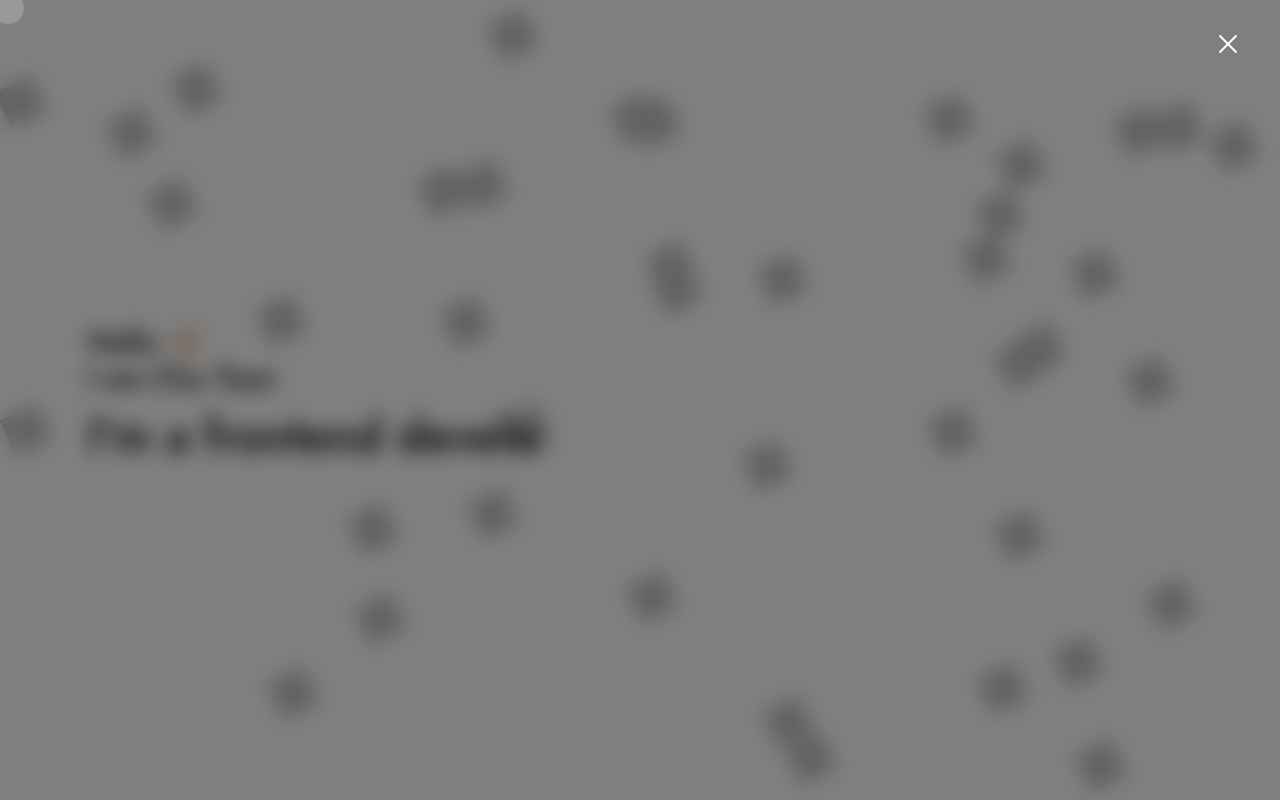
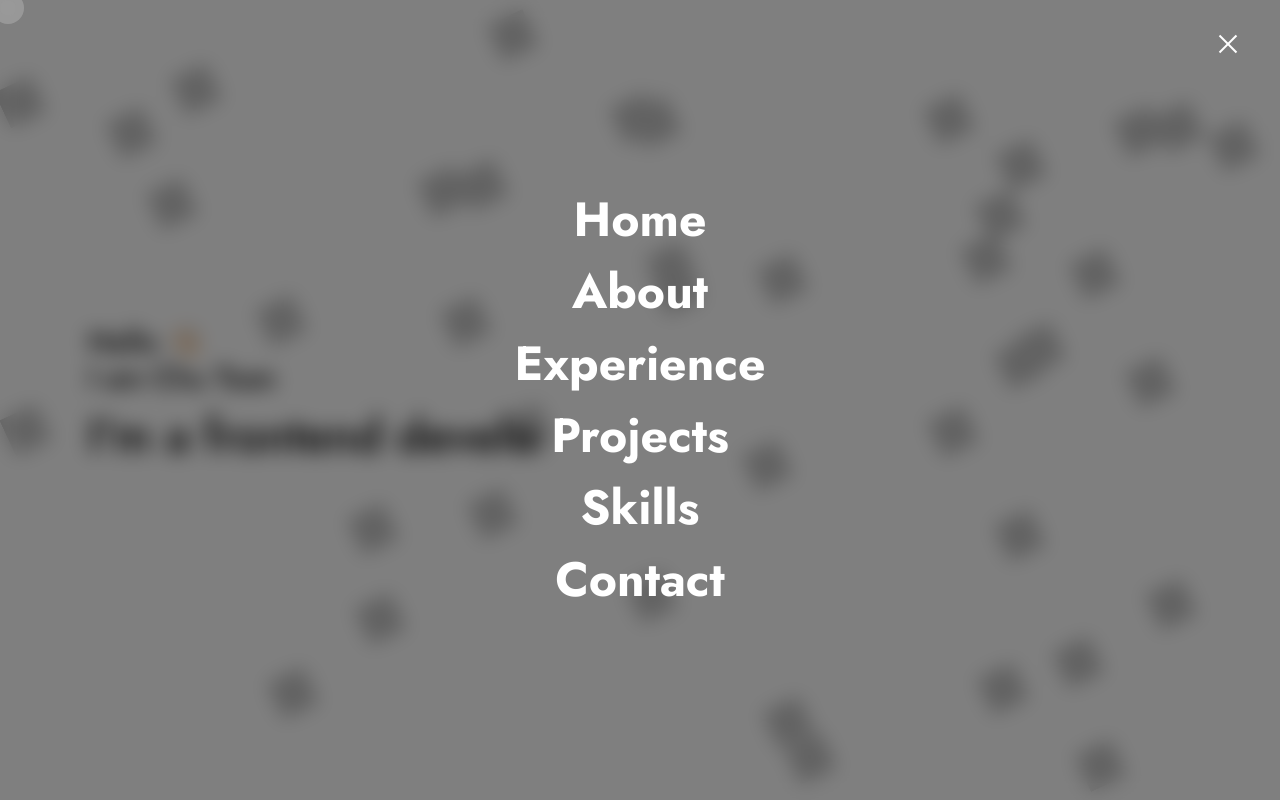
Before and after one commit to chutoan99/Portfolio, a Next.js app: page / in a window 1280 px wide. Both pictures are taken after a click on the button 1228 px from the left and 44 px from the top of the page. Shown: the top 800 px of the page. Built offline with nearby package versions, Linux system fonts and the light colour scheme.

Commit message:
merge code ne

```diff
--- a/src/containers/header/index.tsx
+++ b/src/containers/header/index.tsx
@@ -1,9 +1,7 @@
 import { useState } from 'react'
 import styled from 'styled-components'
-import { useTranslation } from 'react-i18next'
 
 export default function Header() {
-	const { t } = useTranslation()
 	const [menuVisible, setMenuVisible] = useState(false)
 	return (
 		<header className='w-full flex justify-center'>
@@ -29,31 +27,31 @@ export default function Header() {
 							<div className='flex-none overflow-hidden flex items-center justify-center'>
 								<div className='text-center opacity-0 overflow-y-auto flex flex-none justify-center items-center max-h-screen'>
 									<ul
-										className='list-none py-[16px] px-0 m-0 block max-h-screen'
+										className='list-none py-[16px] px-[0px] m-[0px] block max-h-screen'
 										role='menu'>
 										{[
-											{ key: 'home', href: '#home', label: 'header.label_home' },
-											{ key: 'about', href: '#about', label: 'header.label_about' },
-											{ key: 'experience', href: '#experience', label: 'header.label_experience' },
-											{ key: 'projects', href: '#projects', label: 'header.label_projects' },
-											{ key: 'skills', href: '#skills', label: 'header.label_skills' },
-											{ key: 'contact', href: '#contact', label: 'header.label_contact' }
-										].map((item) => (
+											'Home',
+											'About',
+											'Experience',
+											'Projects',
+											'Skills',
+											'Contact'
+										].map((el) => (
 											<li
 												className='p-0 m-[24px] text-2xl block'
-												key={item.key}
+												key={el}
 												role='menuitem'>
 												<a
 													className='
 														link relative inline font-bold text-5xl
 														duration-300 hover:no-underline
 													'
-													href={item.href}
+													href={`#${el.toLowerCase()}`}
 													onClick={setMenuVisible.bind(
 														null,
 														false
 													)}>
-													{t(item.label)}
+													{el}
 												</a>
 											</li>
 										))}
--- a/src/styles/index.scss
+++ b/src/styles/index.scss
@@ -33,7 +33,7 @@ a {
 }
 
 * {
-	@apply box-border m-0 p-0;
+	@apply box-border m-[0px] p-[0px];
 }
 
 [data-scroll-container] {
@@ -233,7 +233,7 @@ time,
 mark,
 audio,
 video {
-	@apply text-[100%] align-baseline m-0 p-0 border-0;
+	@apply text-[100%] align-baseline m-[0px] p-[0px] border-0;
 }
 @media (min-width: 1024) {
 	html {
```
